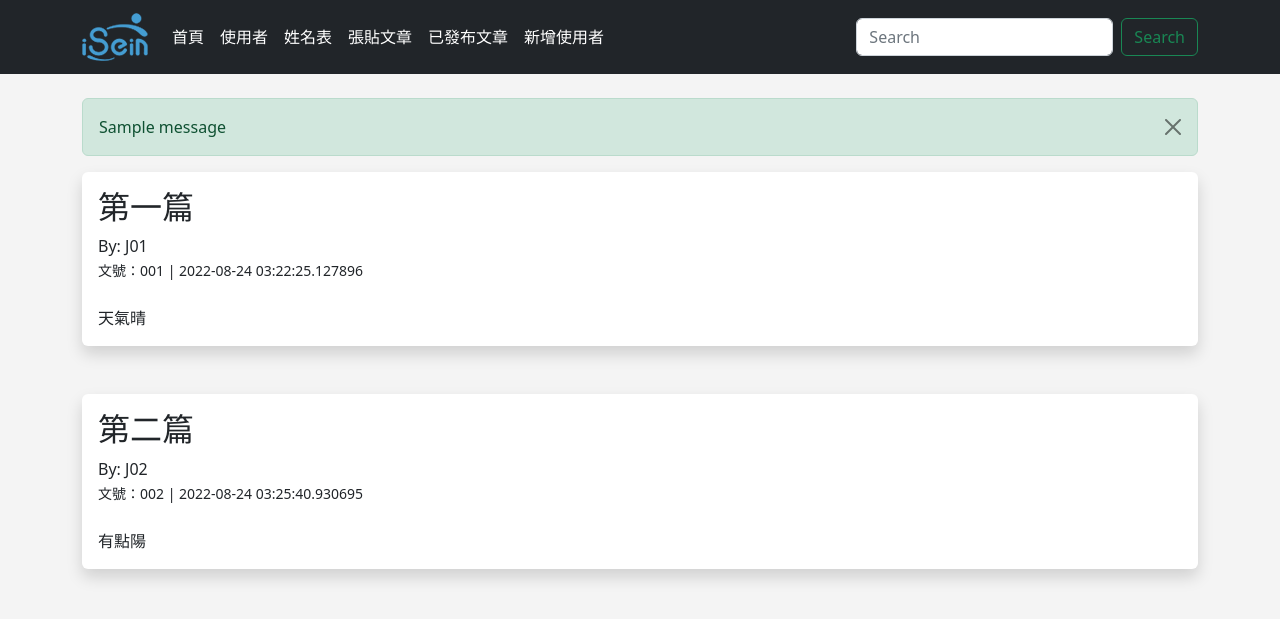
After one commit to hominchen/hominflask2, a Flask app: page /posts in a window 1280 px wide. The commit adds this page. Shown: the top 619 px of the page. Run offline with Flask 2, Linux system fonts and the light colour scheme; data comes from the database, SQL or seed files in the repository; both versions use the stored data as it was after the commit; one stand-in notice (Sample message) is shown.

Commit message:
posts page

```diff
--- a/app.py
+++ b/app.py
@@ -199,6 +199,12 @@ def add_post():
         flash("Blog 訊息張貼成功")
     return render_template("add_post.html", form=form)
 
+#11 Posts文章集
+@app.route('/posts')
+def posts():
+    posts = Posts.query.order_by(Posts.date_posted)
+    return render_template('posts.html', posts=posts)
+
 #03 錯誤頁面
 @app.errorhandler(404)
 def page_not_found(e):
--- a/templates/navbar.html
+++ b/templates/navbar.html
@@ -25,6 +25,10 @@
           </li>
 
           <li class="nav-item">
+            <a class="nav-link active" aria-current="page" href="{{ url_for('posts') }}">已發布文章</a>
+          </li>
+
+          <li class="nav-item">
             <a class="nav-link active" aria-current="page" href="{{ url_for('add_user') }}">新增使用者</a>
           </li>
         </ul>
--- /dev/null
+++ b/templates/posts.html
@@ -0,0 +1,22 @@
+{% extends 'base.html' %}
+
+{% block content %}
+    <!-- flash -->
+    {% for message in get_flashed_messages() %}
+    <div class="alert alert-success alert-dismissible fade show" role="alert">
+        {{ message }}
+        <button type="button" class="btn-close" data-bs-dismiss="alert" aria-label="Close"></button>
+    </div>
+    {% endfor %}
+
+    {% for post in posts %}
+        <div class="shadow p-3 mb-5 bg-body rounded">
+            <h2>{{ post.title }}</h2>
+            By: {{ post.author }}<br/>
+            <small>文號：{{ post.slug }} | {{ post.date_posted }}</small><br/>
+            <br/>
+            {{ post.content }}
+        </div>
+    {% endfor %}
+
+{% endblock %}
```
Also changed, not shown: users.db.
